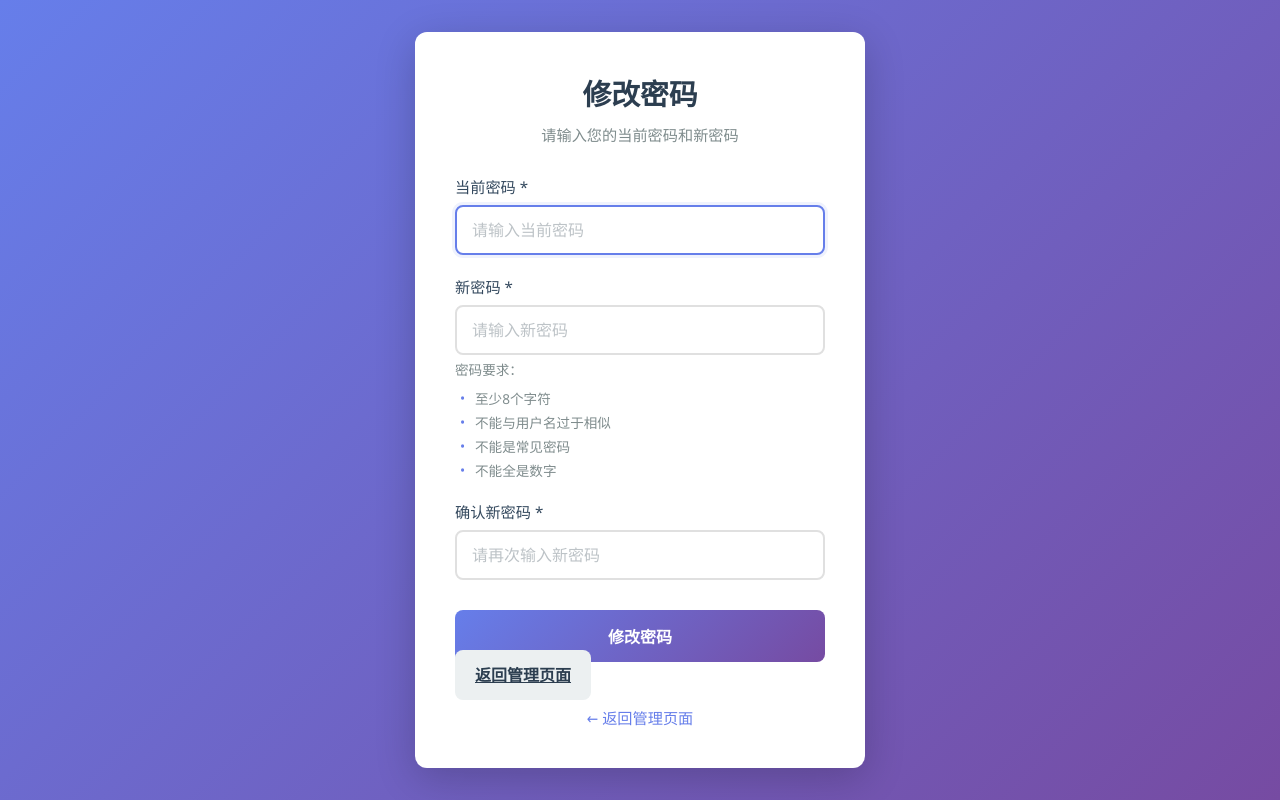
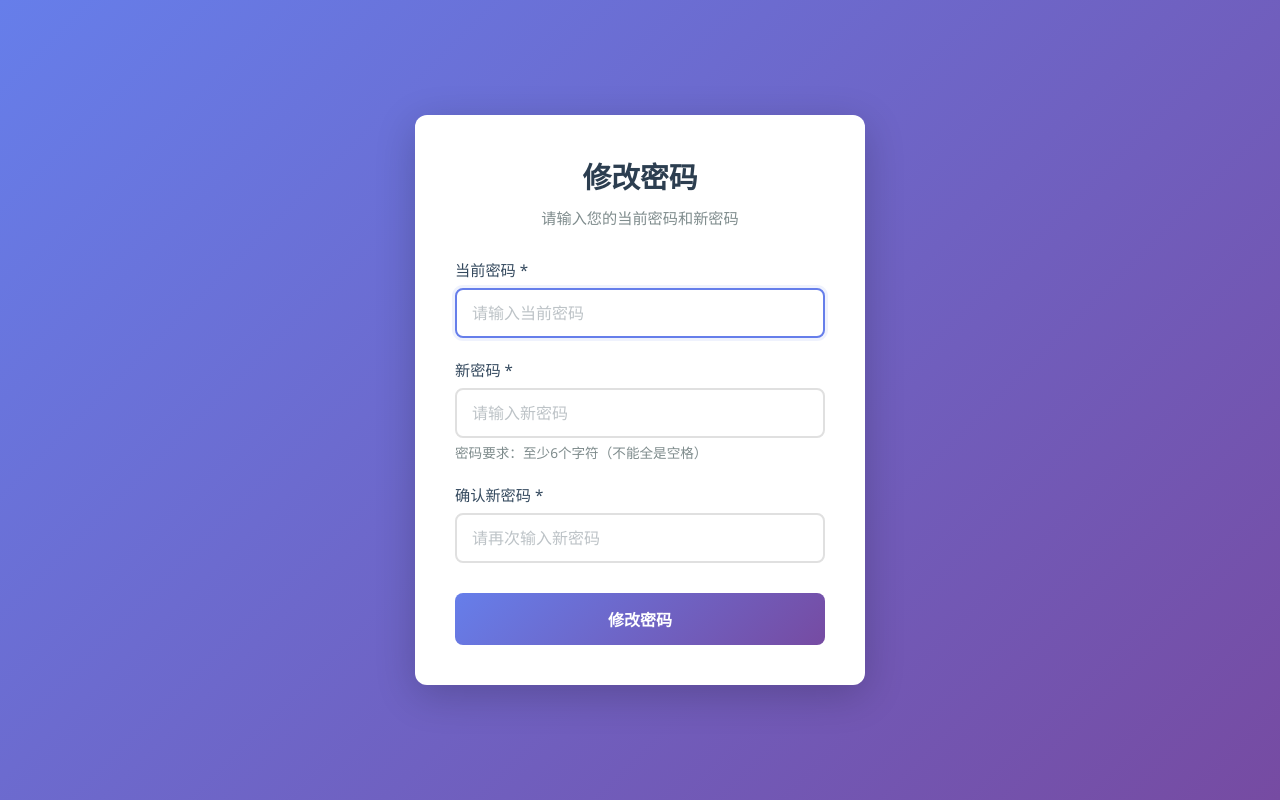
Before and after one commit to hearhank/Books, a Django app: page /accounts/change-password/ in a window 1280 px wide. Run offline with Django 5.2, Linux system fonts and the light colour scheme; the visitor is signed in with stand-in values (Sample User, id 1).

Commit message:
feat:add change password

```diff
--- a/mdsource/forms.py
+++ b/mdsource/forms.py
@@ -1,5 +1,6 @@
 from django import forms
 from django.utils import timezone
+from django.contrib.auth.forms import PasswordChangeForm as DjangoPasswordChangeForm
 from .models import Article, Book
 
 class ArticleForm(forms.ModelForm):
@@ -46,3 +47,26 @@ class BookForm(forms.ModelForm):
         # 创建模式下，设置默认发布时间为当前时间
         if not self.instance.pk:
             self.fields['pub_date'].initial = timezone.now()
+
+class PasswordChangeForm(DjangoPasswordChangeForm):
+    """自定义密码修改表单，取消密码复杂度验证"""
+
+    def __init__(self, *args, **kwargs):
+        super().__init__(*args, **kwargs)
+        # 移除所有密码复杂度验证器
+        self.fields['new_password1'].validators = []
+        self.fields['new_password2'].validators = []
+
+    def clean_new_password1(self):
+        """自定义新密码验证：只需要不少于6个非空字符"""
+        password1 = self.cleaned_data.get('new_password1')
+
+        # 验证密码长度不少于6个字符
+        if len(password1) < 6:
+            raise forms.ValidationError('密码长度不能少于6个字符')
+
+        # 验证密码不全是空格
+        if password1.strip() == '':
+            raise forms.ValidationError('密码不能全是空格')
+
+        return password1
--- a/mdsource/templates/mdsource/change_password.html
+++ b/mdsource/templates/mdsource/change_password.html
@@ -248,13 +248,7 @@
                     placeholder="请输入新密码"
                     required
                 >
-                <p class="help-text">密码要求：</p>
-                <ul class="helplist">
-                    <li>至少8个字符</li>
-                    <li>不能与用户名过于相似</li>
-                    <li>不能是常见密码</li>
-                    <li>不能全是数字</li>
-                </ul>
+                <p class="help-text">密码要求：至少6个字符（不能全是空格）</p>
             </div>
 
             <div class="form-group">
@@ -280,11 +274,10 @@
 
             <div class="form-actions">
                 <button type="submit" class="btn btn-primary">修改密码</button>
-                <a href="/admins/" class="btn btn-cancel">返回管理页面</a>
+                <!-- <a href="/admins/" class="btn btn-cancel">返回管理页面</a> -->
             </div>
         </form>
-
-        <a href="/admins/" class="back-link">← 返回管理页面</a>
+        <!-- <a href="/admins/" class="back-link">← 返回管理页面</a> -->
     </div>
 
     <script>
@@ -308,10 +301,17 @@
                 return false;
             }
 
-            // 检查新密码长度
-            if (newPassword1.length < 8) {
+            // 检查新密码长度（不少于6个字符）
+            if (newPassword1.length < 6) {
                 e.preventDefault();
-                alert('新密码长度至少为8个字符！');
+                alert('新密码长度至少为6个字符！');
+                return false;
+            }
+
+            // 检查新密码不全是空格
+            if (newPassword1.trim() === '') {
+                e.preventDefault();
+                alert('密码不能全是空格！');
                 return false;
             }
         });
--- a/mdsource/views.py
+++ b/mdsource/views.py
@@ -3,13 +3,12 @@ from django.http import JsonResponse
 from django.contrib.auth import authenticate, login, logout, update_session_auth_hash
 from django.core.paginator import Paginator
 from .models import Article, Book, PermissionAuditLog, SystemConfig
-from .forms import ArticleForm, BookForm
+from .forms import ArticleForm, BookForm, PasswordChangeForm
 from .permissions import (
     super_admin_required, staff_required, first_user_or_super_admin,
     log_permission_audit, get_client_ip, is_first_user
 )
 from django.contrib.auth.decorators import login_required
-from django.contrib.auth.forms import PasswordChangeForm
 from django.contrib import messages
 
 def user_login(request):
```
Also changed, not shown: books/settings.py (+2 -14 lines).
